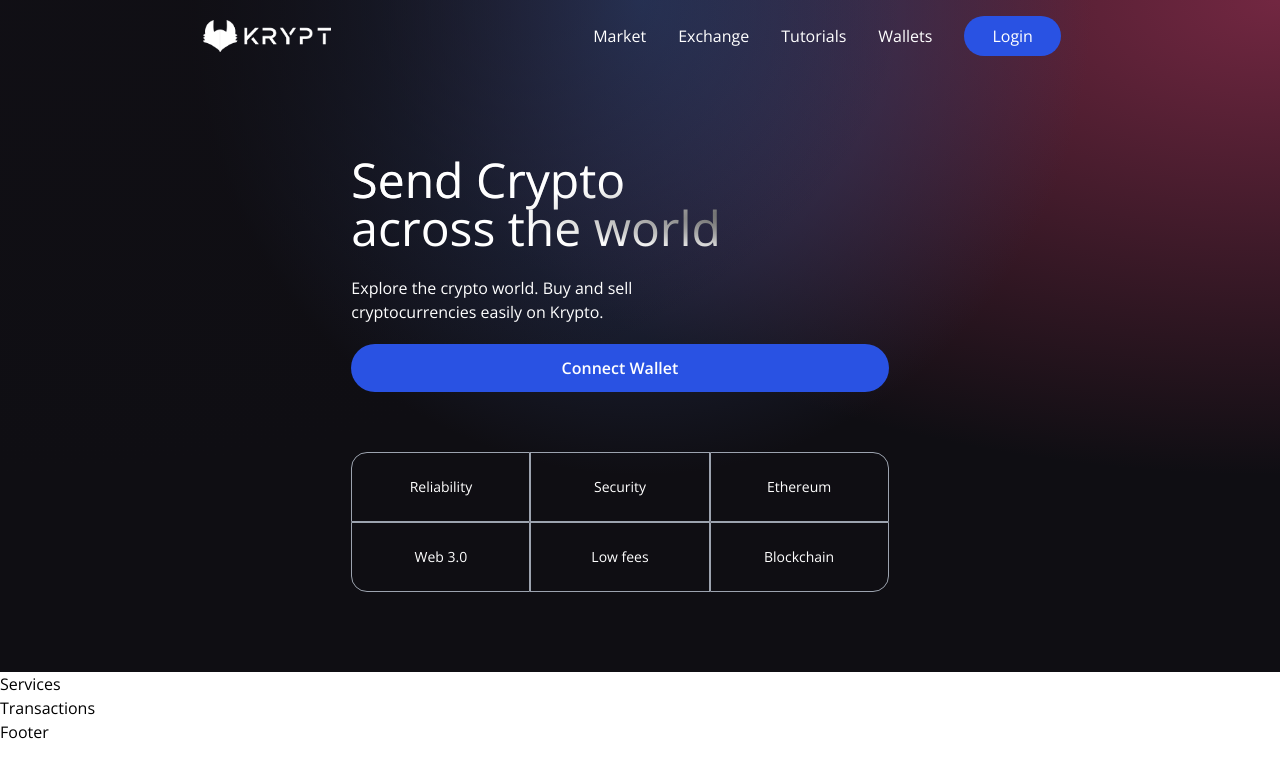
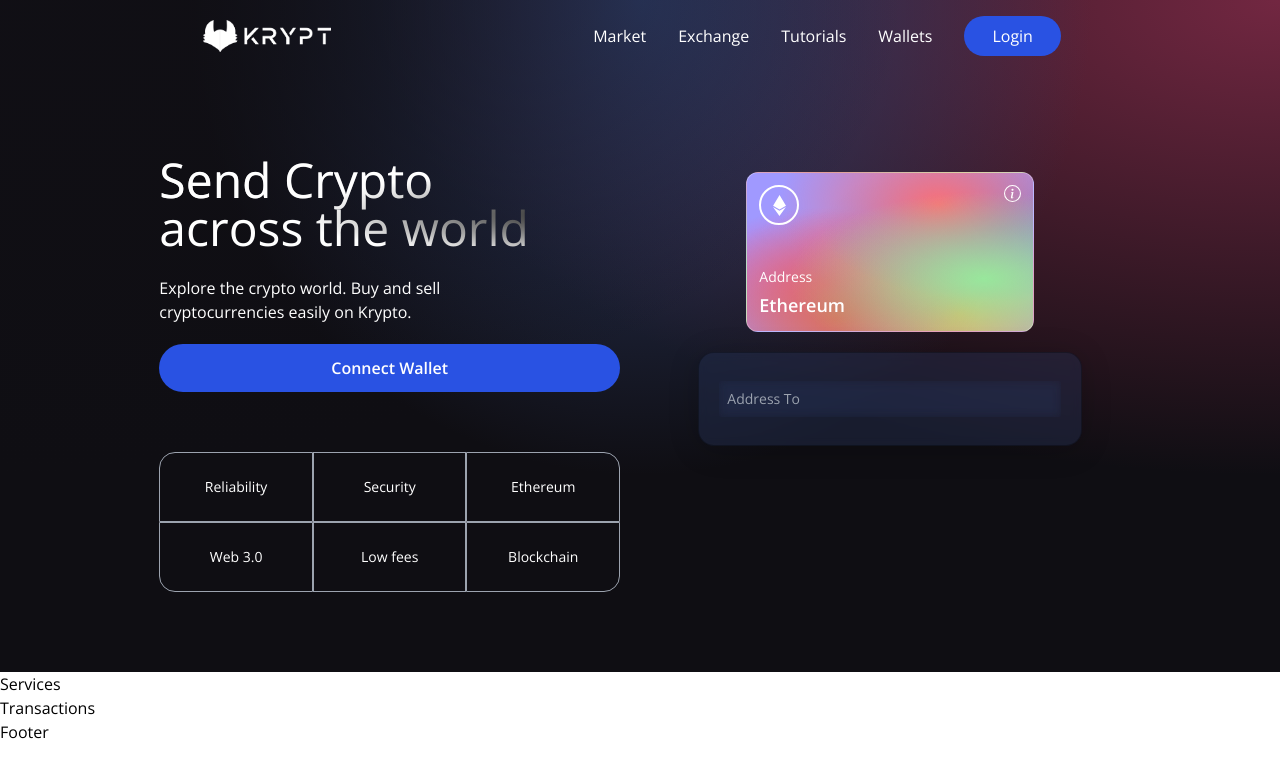
Before and after one commit to Cyrus311/web3-client, a React (Vite) app: page / in a window 1280 px wide. Shown: the top 778 px of the page. Built offline with nearby package versions, Linux system fonts and the light colour scheme.

Commit message:
welcome comp updated

```diff
--- a/src/components/Welcome.jsx
+++ b/src/components/Welcome.jsx
@@ -6,6 +6,19 @@
 
 const commonStyles =
   "min-h-[70px] sm:px-0 px-2 sm:min-w-[120px] flex justify-center items-center border-[0.5px] border-gray-400 text-sm font-light text-white";
+
+const Input = ({ placeholder, name, type, value, handleChange }) => (
+  <input
+    placeholder={placeholder}
+    type={type}
+    step="0.0001"
+    value={value}
+    onChange={(e) => {
+      handleChange(e, name);
+    }}
+    className="my-2 w-full rounded-sm p-2 outline-none bg-transparent text-white border-none text-sm white-glassmorphism"
+  />
+);
 
 const Welcome = () => {
   const connectWallet = () => {};
@@ -41,7 +54,33 @@
             <div className={`rounded-br-2xl ${commonStyles}`}>Blockchain</div>
           </div>
         </div>
-        <div></div>
+        <div className="flex flex-col flex-1 items-center justify-start w-full md:mt-0 mt-10">
+          <div className="p-3 justify-end items-start flex-col rounded-xl h-40 sm:w-72 w-full my-5 eth-card white-glassmorphism">
+            <div className="flex justify-between flex-col w-full h-full">
+              <div className="flex justify-between items-start">
+                <div className="w-10 h-10 rounded-full border-2 border-white flex justify-center items-center">
+                  <SiEthereum fontSize={21} color="#fff" />
+                </div>
+                <BsInfoCircle fontSize={17} color="#fff" />
+              </div>
+              <div>
+                <p className="text-white font-light text-sm">Address</p>
+                <p className="text-white font-semibold text-lg mt-1">
+                  Ethereum
+                </p>
+              </div>
+            </div>
+          </div>
+
+          <div className="p-5 sm:w-96 w-full flex flex-col justify-start items-center blue-glassmorphism">
+            <Input
+              placeholder="Address To"
+              name="addressTo"
+              type="text"
+              handleChange={() => {}}
+            />
+          </div>
+        </div>
       </div>
     </div>
   );
--- a/src/index.css
+++ b/src/index.css
@@ -63,7 +63,6 @@
   border: 1px solid rgba(0, 0, 0, 0.3);
 }
 
-/* white glassmorphism */
 .white-glassmorphism {
   background: rgba(255, 255, 255, 0.05);
   border-radius: 16px;
```
